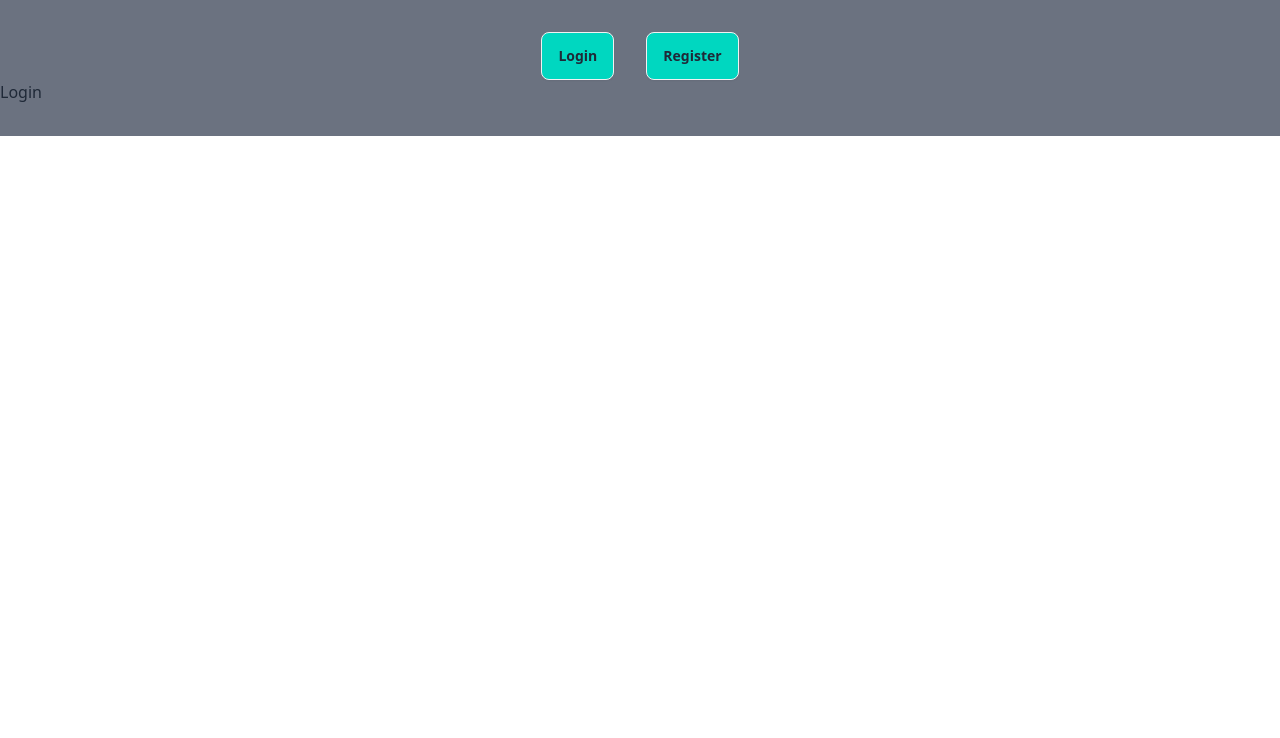
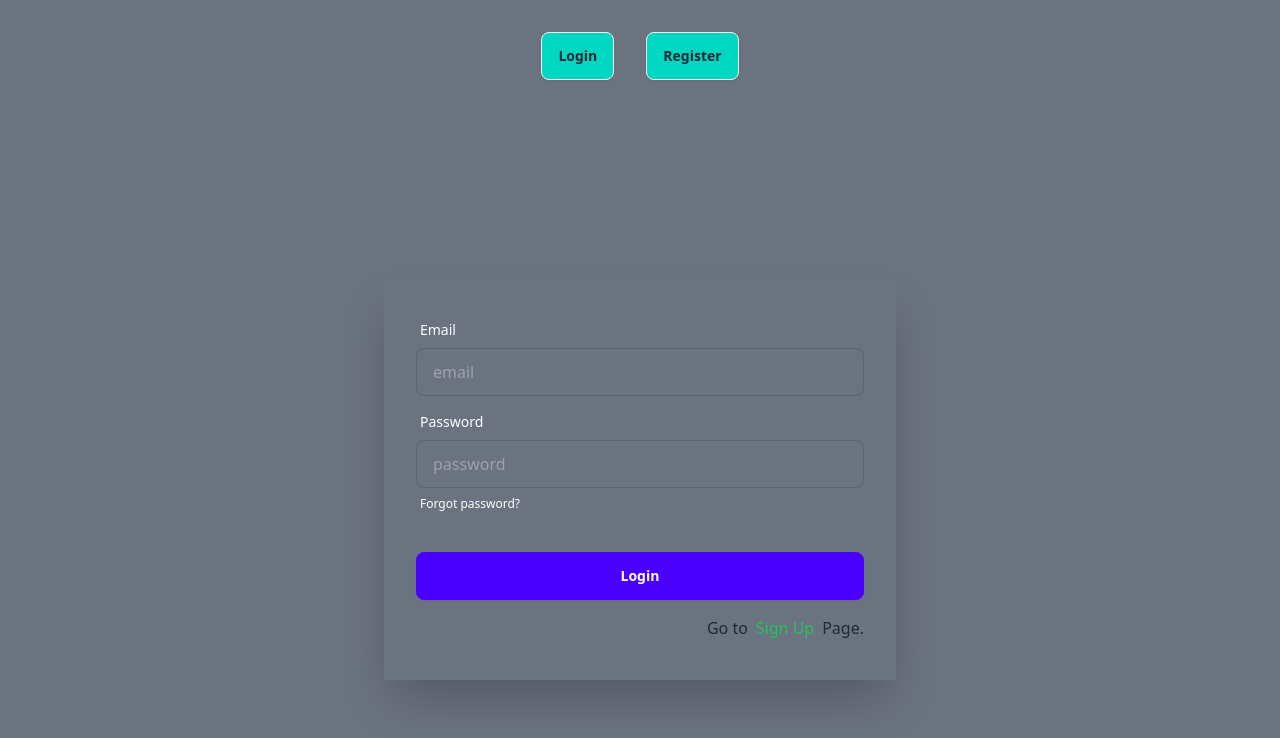
Before and after one commit to Amit-Biswas-WD/Firebase-Day-1, a React (Vite) app: page /login in a window 1280 px wide. Shown: the top 738 px of the page. Built offline with nearby package versions, Linux system fonts and the light colour scheme.

Commit message:
Login Event Handler

```diff
--- a/src/components/Login/Login.jsx
+++ b/src/components/Login/Login.jsx
@@ -1,7 +1,60 @@
+import { Link } from "react-router-dom";
+
 const Login = () => {
+  const handleLogin = (event) => {
+    event.preventDefault();
+    const email = event.target.email.value;
+    const password = event.target.password.value;
+    console.log(email, password);
+  };
+
   return (
-    <div>Login</div>
-  )
-}
+    <div className="hero bg-gray-500 min-h-screen">
+      <div className="card bg-base-100 w-full max-w-lg shrink-0 shadow-2xl">
+        <form onSubmit={handleLogin} className="card-body bg-gray-500">
+          <div className="form-control">
+            <label className="label">
+              <span className="label-text text-white">Email</span>
+            </label>
+            <input
+              type="email"
+              name="email"
+              placeholder="email"
+              className="input input-bordered bg-gray-500"
+              required
+            />
+          </div>
+          <div className="form-control">
+            <label className="label">
+              <span className="label-text text-white">Password</span>
+            </label>
+            <input
+              type="password"
+              name="password"
+              placeholder="password"
+              className="input input-bordered bg-gray-500"
+              required
+            />
+            <label className="label">
+              <a href="#" className="label-text-alt link link-hover text-white">
+                Forgot password?
+              </a>
+            </label>
+          </div>
+          <div className="form-control mt-6">
+            <button className="btn btn-primary text-white">Login</button>
+          </div>
+          <p className="text-end my-2">
+            Go to
+            <Link className="text-green-500 mx-2" to={`/sign-up`}>
+              Sign Up
+            </Link>
+            Page.
+          </p>
+        </form>
+      </div>
+    </div>
+  );
+};
 
-export default Login
+export default Login;
--- a/src/components/SingUp/SingUp.jsx
+++ b/src/components/SingUp/SingUp.jsx
@@ -1,12 +1,14 @@
+import { Link } from "react-router-dom";
+
 const SingUp = () => {
   const handleSignUp = (event) => {
-        event.preventDefault()
+    event.preventDefault();
     const name = event.target.name.value;
     const photo = event.target.photo.value;
     const email = event.target.email.value;
     const password = event.target.password.value;
     console.log(name, photo, email, password);
-    }
+  };
   return (
     <div className="hero bg-gray-500 min-h-screen">
       <div className="card bg-base-100 w-full max-w-lg shrink-0 shadow-2xl">
@@ -67,6 +69,13 @@ const SingUp = () => {
           <div className="form-control mt-6">
             <button className="btn btn-primary text-white">Login</button>
           </div>
+          <p className="text-end">
+            Go to
+            <Link className="text-green-500 mx-2" to={`/login`}>
+              Login
+            </Link>
+            Page.
+          </p>
         </form>
       </div>
     </div>
```
Lines whose indentation alone changed are shown as unchanged.
